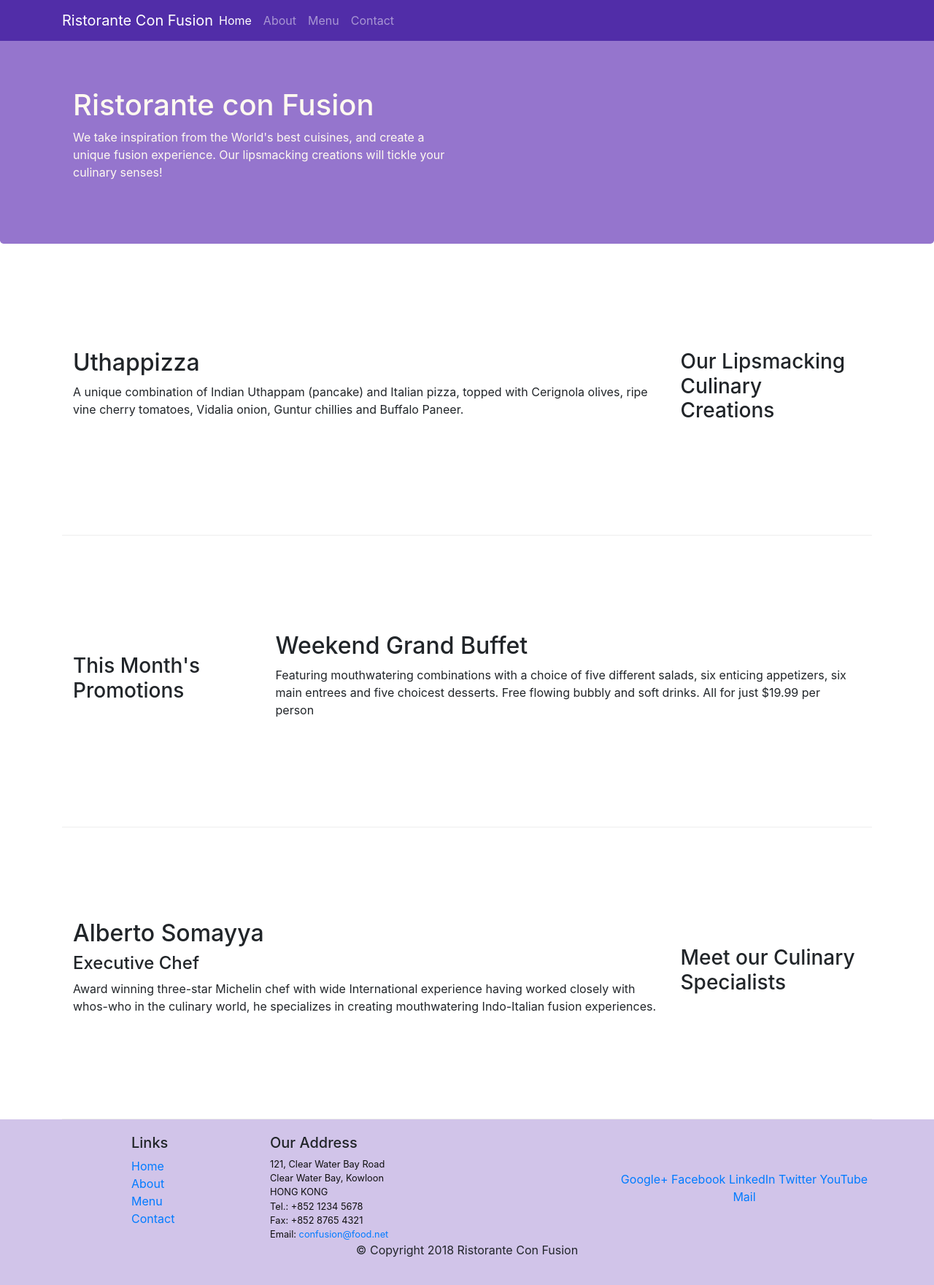
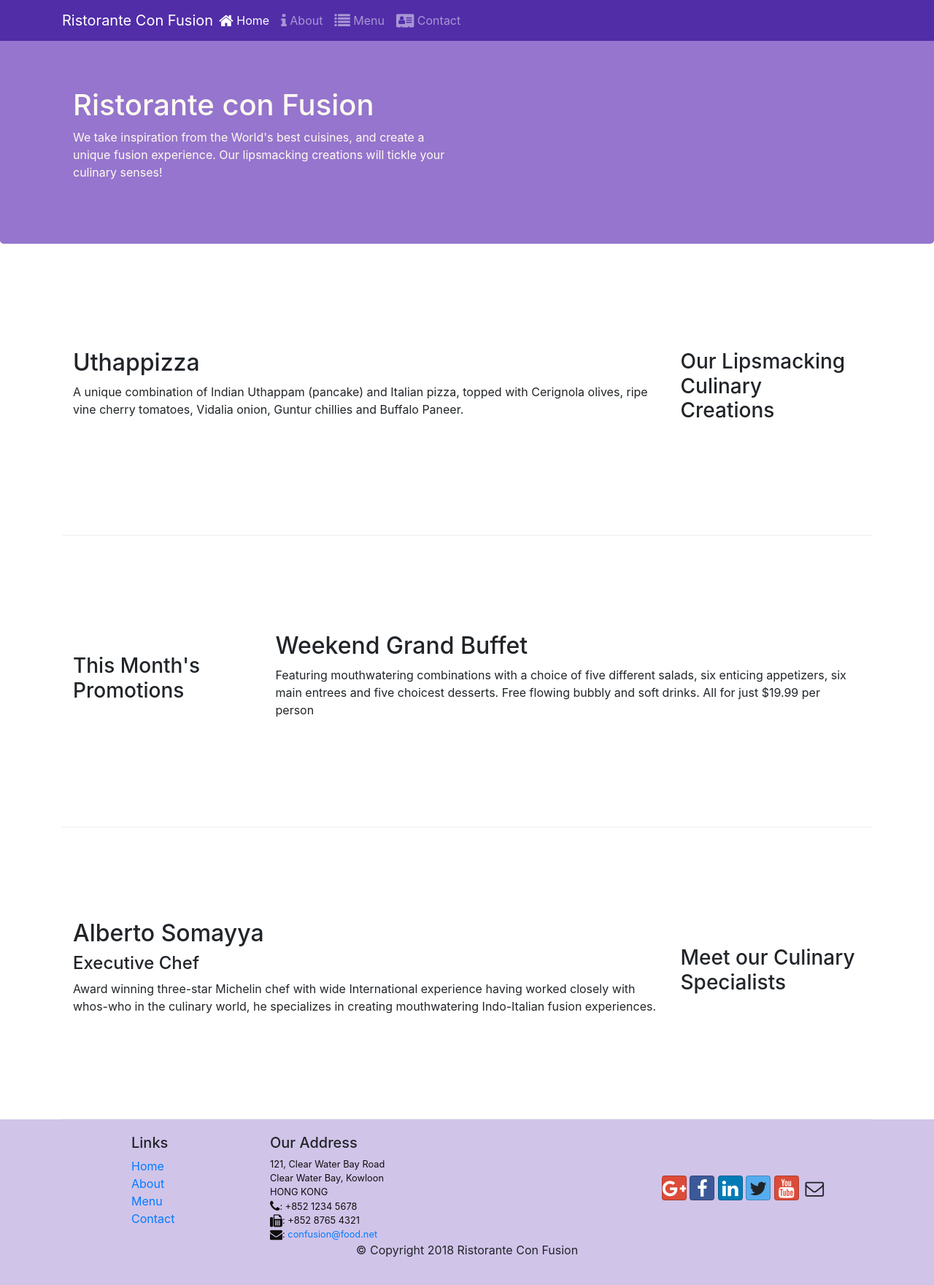
Before and after one commit to qaas/coursera-bootstrap, a website: page index.html in a window 1280 px wide. Shown: the whole page at 73% size. Drawn offline with nearby package versions, Linux system fonts and the light colour scheme.

Commit message:
icon fonts

```diff
--- a/index.html
+++ b/index.html
@@ -9,6 +9,8 @@
 
     <!-- Bootstrap CSS -->
     <link rel="stylesheet" href="node_modules/bootstrap/dist/css/bootstrap.min.css">
+    <link rel="stylesheet" href="node_modules/font-awesome/css/font-awesome.min.css">
+    <link rel="stylesheet" href="node_modules/bootstrap-social/bootstrap-social.css">
     <link rel="stylesheet" href="css/styles.css">
     <title>Ristorante Con Fusion</title>
 </head>
@@ -26,16 +28,16 @@
             <div class="collapse navbar-collapse" id="navbar">
                 <ul class="navbar-nav mr-auto">
                     <li class="nav-item">
-                        <a class="nav-link active" href="#">Home</a>
+                        <a class="nav-link active" href="./index.html"><span class="fa fa-home fa-lg"></span> Home</a>
                     </li>
                     <li class="nav-item">
-                        <a class="nav-link" href="./aboutus.html">About</a>
+                        <a class="nav-link" href="./aboutus.html"><span class="fa fa-info fa-lg"></span> About</a>
                     </li>
                     <li class="nav-item">
-                        <a class="nav-link" href="#">Menu</a>
+                        <a class="nav-link" href="#"><span class="fa fa-list fa-lg"></span> Menu</a>
                     </li>
                     <li class="nav-item">
-                        <a class="nav-link" href="#">Contact</a>
+                        <a class="nav-link" href="#"><span class="fa fa-address-card fa-lg"></span> Contact</a>
                     </li>
                 </ul>
             </div>
@@ -106,19 +108,19 @@
 		              121, Clear Water Bay Road<br>
 		              Clear Water Bay, Kowloon<br>
 		              HONG KONG<br>
-		              Tel.: +852 1234 5678<br>
-		              Fax: +852 8765 4321<br>
-		              Email: <a href="mailto:confusion@food.net">confusion@food.net</a>
+		              <i class="fa fa-phone fa-lg"></i>: +852 1234 5678<br>
+		              <i class="fa fa-fax fa-lg"></i>: +852 8765 4321<br>
+		              <i class="fa fa-envelope fa-lg"></i>: <a href="mailto:confusion@food.net">confusion@food.net</a>
 		           </address>
                 </div>
                 <div class="col-12 col-sm-4 align-self-center">
                     <div class="text-center">
-                        <a href="http://google.com/+">Google+</a>
-                        <a href="http://www.facebook.com/profile.php?id=">Facebook</a>
-                        <a href="http://www.linkedin.com/in/">LinkedIn</a>
-                        <a href="http://twitter.com/">Twitter</a>
-                        <a href="http://youtube.com/">YouTube</a>
-                        <a href="mailto:">Mail</a>
+                        <a class="btn btn-social-icon btn-google" href="http://google.com/+"><i class="fa fa-google-plus fa-lg"></i></a>
+                        <a class="btn btn-social-icon btn-facebook" href="http://www.facebook.com/profile.php?id="><i class="fa fa-facebook fa-lg"></i></a>
+                        <a class="btn btn-social-icon btn-linkedin" href="http://www.linkedin.com/in/"><i class="fa fa-linkedin fa-lg"></i></a>
+                        <a class="btn btn-social-icon btn-twitter" ref="http://twitter.com/"><i class="fa fa-twitter fa-lg"></i></a>
+                        <a class="btn btn-social-icon btn-google" href="http://youtube.com/"><i class="fa fa-youtube fa-lg"></i></a>
+                        <a class="btn btn-social-icon" href="mailto:"><i class="fa fa-envelope-o fa-lg"></i></a>
                     </div>
                 </div>
            </div>
--- a/package.json
+++ b/package.json
@@ -15,6 +15,8 @@
   },
   "dependencies": {
     "bootstrap": "^4.4.0",
+    "bootstrap-social": "^5.1.1",
+    "font-awesome": "^4.7.0",
     "jquery": "^3.4.1",
     "popper.js": "^1.16.0"
   }
```
Also changed, not shown: aboutus.html (+19 -17 lines), 1 other file.
